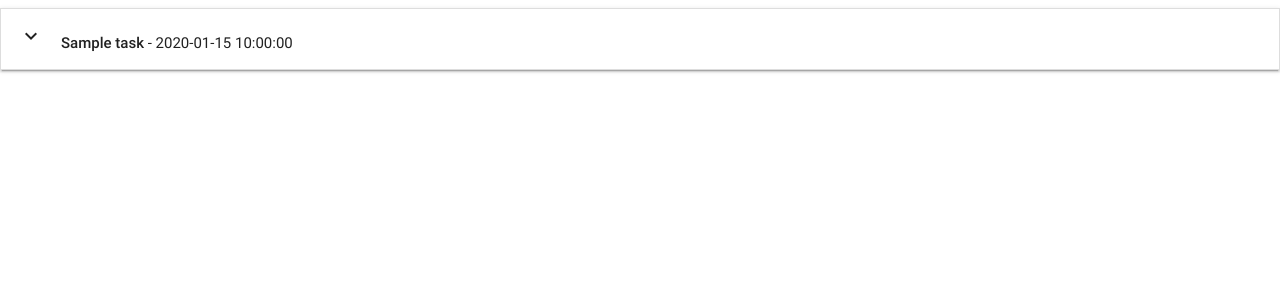
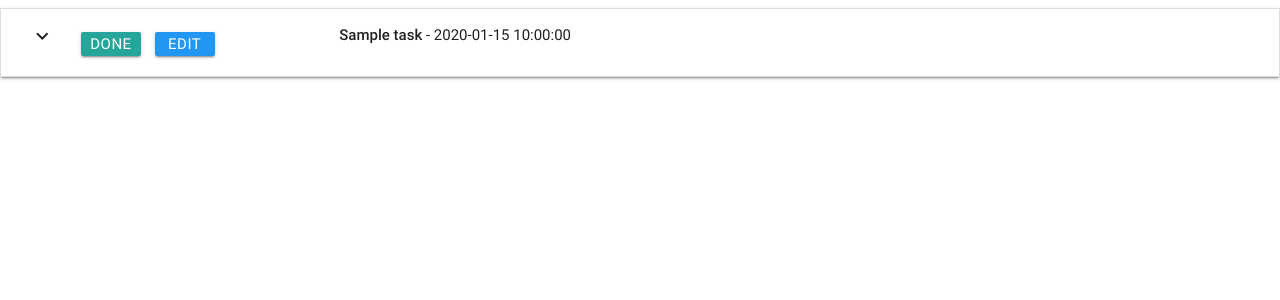
Before and after one commit to kydzoster/task-manager, a Flask app: template templates/tasks.html in a window 1280 px wide. Shown: the top 300 px of the page. Run offline with Flask 2, Linux system fonts and the light colour scheme; the template is opened without the code that fills it: most values are stand-ins (such as "Sample title", 1, 10 or a date in 2020); some libraries are stand-ins or nearby versions.

Commit message:
added styling

```diff
--- a/app.py
+++ b/app.py
@@ -11,11 +11,11 @@ app.config["MONGO_URI"] = 'mongodb+srv://root:r00tUser@my1stcluster-phyn3.mongod
 
 mongo = PyMongo(app)
 
-
 @app.route('/')
-# @app.route('/get_tasks')
-# def get_tasks():
-    # return render_template("tasks.html", tasks=mongo.db.tasks.find())
+@app.route('/get_tasks')
+def get_tasks():
+    return render_template("tasks.html",
+                           tasks=mongo.db.tasks.find())
 
 
 @app.route('/add_task')
@@ -24,6 +24,13 @@ def add_task():
                            categories=mongo.db.categories.find())
 
 
+@app.route('/insert_task', methods=['POST'])
+def insert_task():
+    tasks = mongo.db.tasks
+    tasks.insert_one(request.form.to_dict())
+    return redirect(url_for('get_tasks'))
+
+
 if __name__ == '__main__':
     app.run(host=os.environ.get('IP'),
             port=int(os.environ.get('PORT')),
--- /dev/null
+++ b/static/css/style.css
@@ -0,0 +1,7 @@
+.btn_small{
+    height: 24px;
+    width: 60px;
+    line-height: 24px;
+    margin: 5px 5px;
+    padding: 0 0.5em;
+}
--- a/templates/base.html
+++ b/templates/base.html
@@ -6,6 +6,7 @@
     <meta http-equiv="X-UA-Compatible" content="ie=edge">
     <link rel="stylesheet" href="https://fonts.googleapis.com/icon?family=Material+Icons">
     <link rel="stylesheet" href="https://cdnjs.cloudflare.com/ajax/libs/materialize/0.100.2/css/materialize.min.css">
+    <link rel="stylesheet" href="{{url_for('static', filename='css/style.css')}}">
     <title>Task Manager</title>
 </head>
 <body>
--- a/templates/tasks.html
+++ b/templates/tasks.html
@@ -1,21 +1,30 @@
 <!DOCTYPE html>
-{% extends 'base.html' %}
+{% extends 'base.html'%}
 {% block content %}
+
+<div class="row">
     <ul class="collapsible" data-collapsible="accordion">
         {% for task in tasks %}
         <li>
             <div class="collapsible-header">
+                <div class="col s3">
+                    <i class="material-icons">expand_more</i>
+                    <a class="waves-effect waves-light btn btn_small">Done</a>
+                    <a class="waves-effect waves-light btn btn_small blue">Edit</a>
 
-                <div class=" task_header col s9">
-                    <i class="material-icons">expand_more</i><strong>{{task.task_name}}</strong> - {{task.due_date}}
+                </div>
+                <div class="task_header col s9">
+                    <strong>{{task.task_name}}</strong> - {{task.due_date}}
                 </div>
             </div>
             <div class="collapsible-body">
                 <span>
-                    {{task.task_description}}
-                </span>
+                {{task.task_description}}
+            </span>
             </div>
         </li>
         {% endfor %}
     </ul>
+</div>
+
 {% endblock %}
```
Also changed, not shown: templates/addtask.html (+7 -1 lines).
